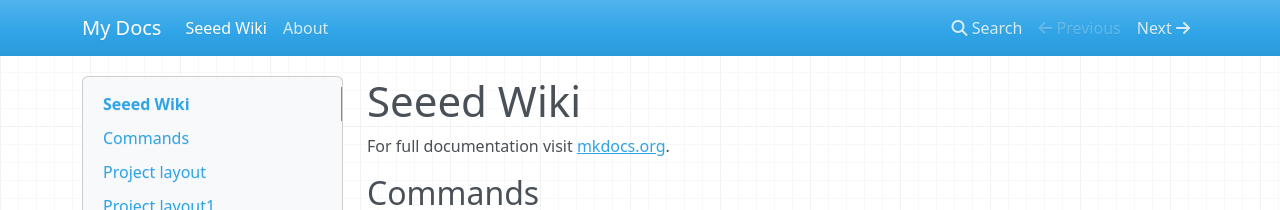
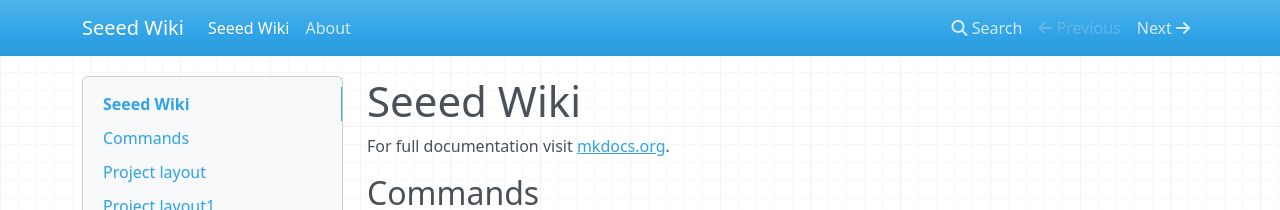
Before and after one commit to SeeedDocument/Seeed-WiKi, an MkDocs documentation site: the page built from docs/index.md, in a window 1280 px wide. Shown: the top 210 px of the page. Built offline with MkDocs 1.6.1, drawn with Linux system fonts in a browser that asks for light colours; nearby versions of some CDN libraries.

Commit message:
Change the mkdocs.yml

```diff
--- a/mkdocs.yml
+++ b/mkdocs.yml
@@ -1 +1 @@
-site_name: My Docs
+site_name: Seeed Wiki
```
